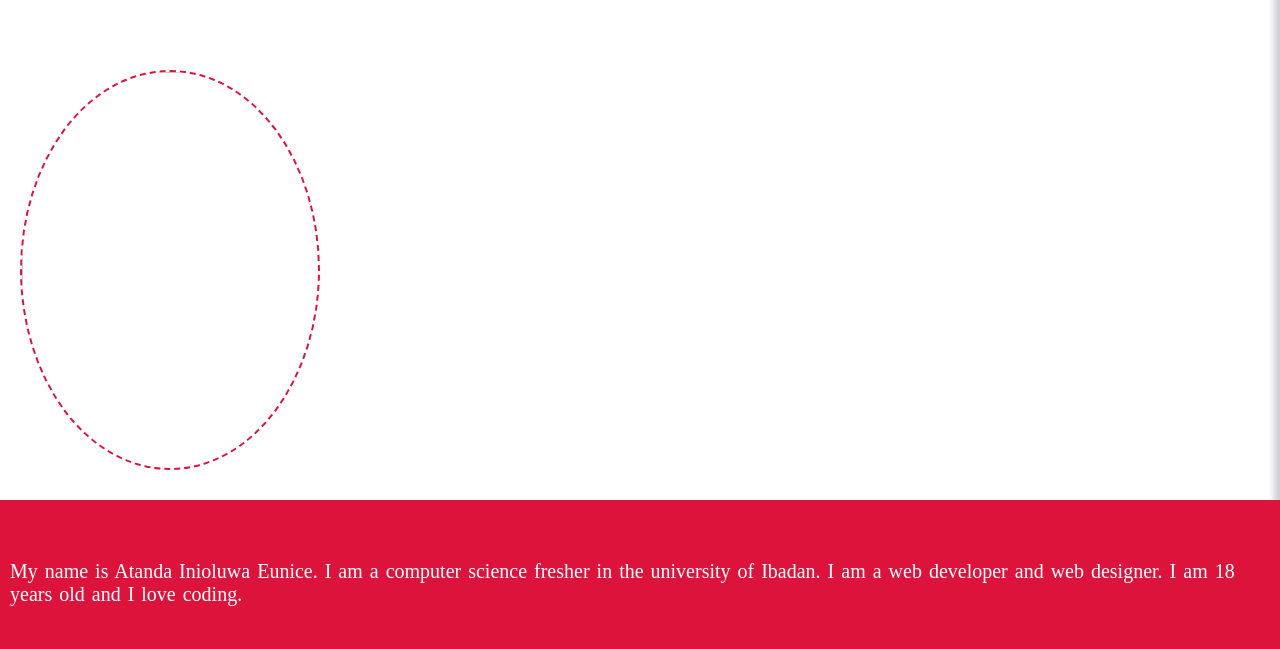
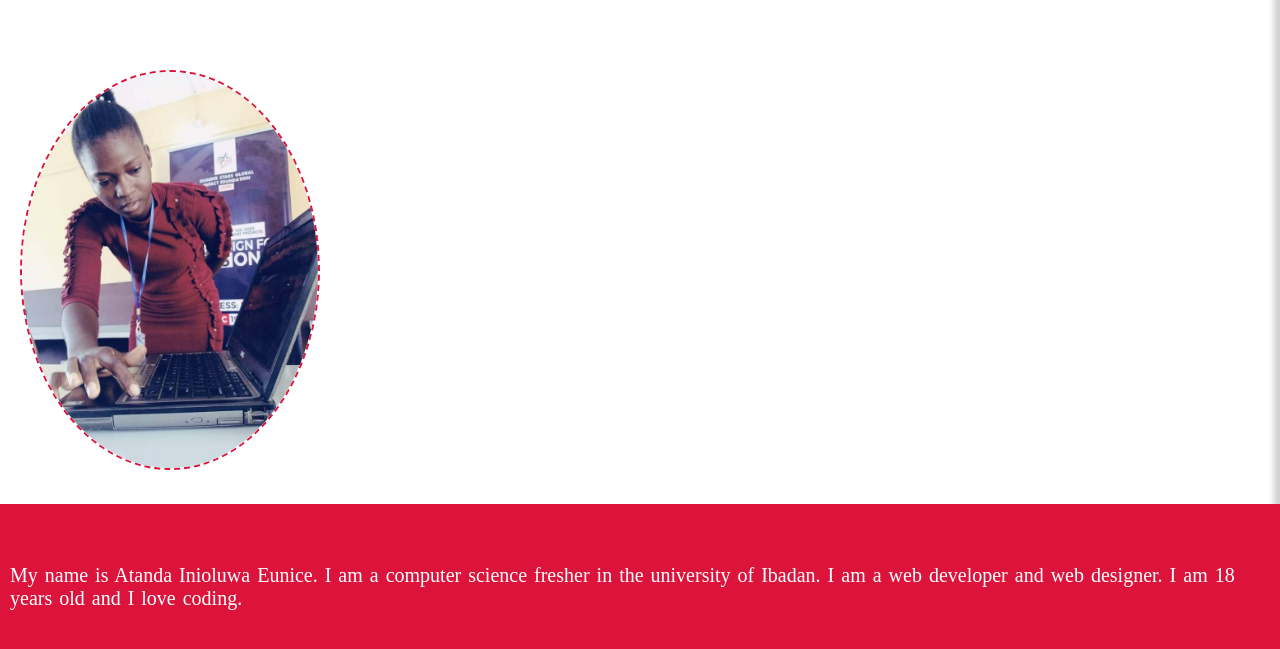
Before and after one commit to Eunini/My-portfolio, a plain HTML site: page index.html in a window 1280 px wide. Shown: the part 735-1384 px from the top of the page. Drawn offline with Linux system fonts and the light colour scheme.

Commit message:
Update index.html

```diff
--- a/index.html
+++ b/index.html
@@ -37,7 +37,7 @@
       <div class="about-content">
         <section>
         <p class="me"> About Me</p>
-        <img src="./images/eunice2.jpg"  alt="">
+        <img src="eunice2.jpg"  alt="">
         <div class="myself-wrapper">
         <p class="myself"> My name is Atanda Inioluwa Eunice. I am a computer science fresher in the university of Ibadan. I am a web developer and web designer. I am 18 years old and I love coding.</p>
         <button id="skill"><a href="#skills"> My Skills </a></button>
```
